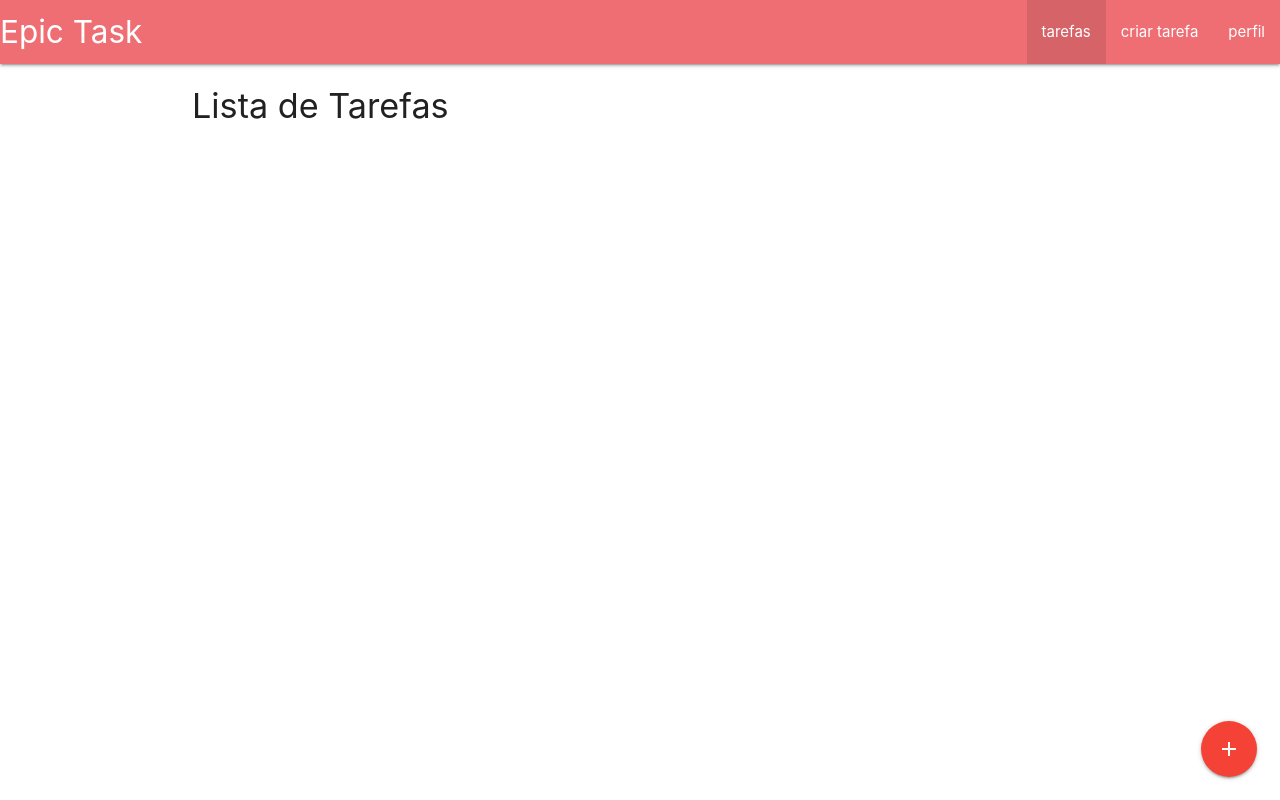
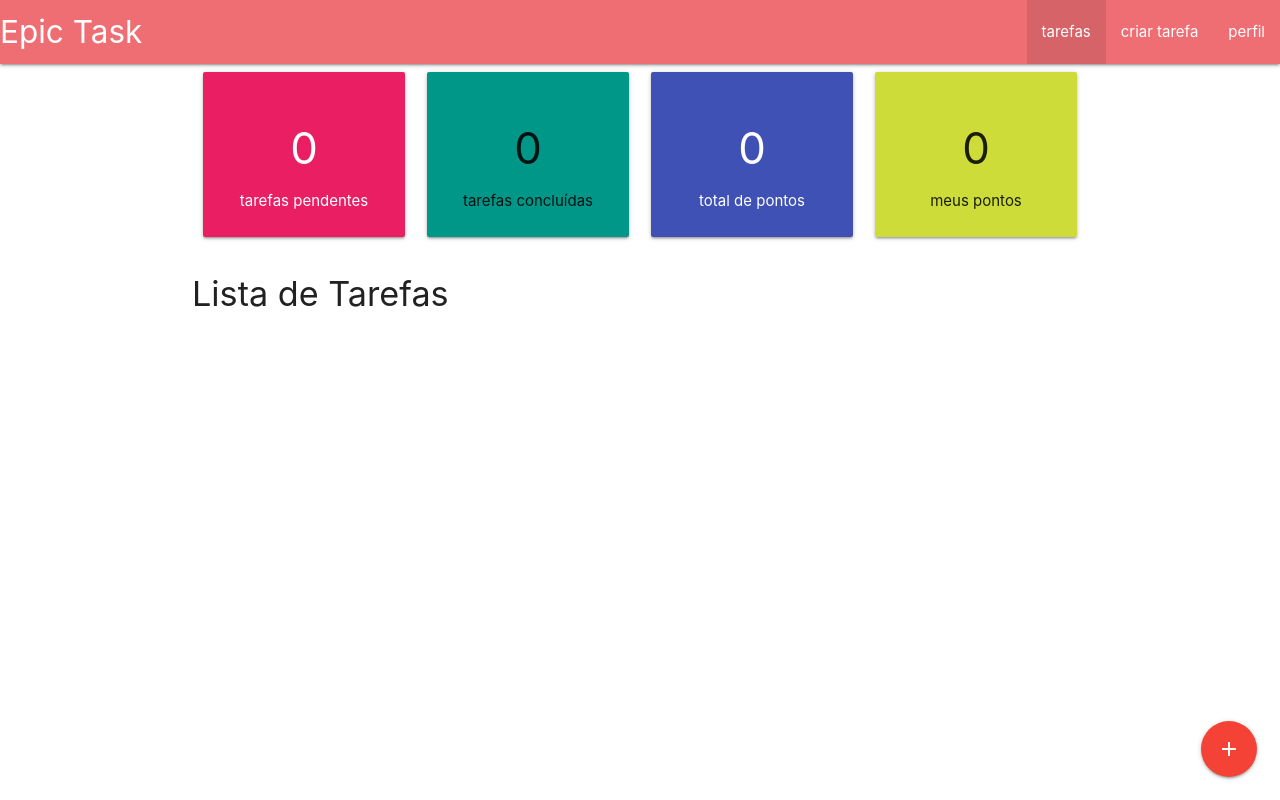
Before and after one commit to josezzin/epictask-web-1, a plain HTML site: page index.html in a window 1280 px wide. Drawn offline with nearby package versions, Linux system fonts and the light colour scheme.

Commit message:
dashboard

```diff
--- a/assets/js/apagar.js
+++ b/assets/js/apagar.js
@@ -3,4 +3,5 @@ function apagar(id){
     const tarefas_filtradas = tarefas.filter(tarefa => tarefa.id !== id)
     localStorage.setItem("tarefas", JSON.stringify(tarefas_filtradas) )
     atualizar()
+    calcularEstatisticas()
 }
--- a/assets/js/cadastrar.js
+++ b/assets/js/cadastrar.js
@@ -15,4 +15,5 @@ document.querySelector("#botao-cadastrar").addEventListener("click", () => {
     localStorage.setItem("tarefas", JSON.stringify( tarefas ))
 
     window.location.href = "index.html"
+    calcularEstatisticas()
 })
--- a/assets/js/concluir.js
+++ b/assets/js/concluir.js
@@ -4,4 +4,5 @@ function concluir(id){
     tarefa.concluida = true
     localStorage.setItem("tarefas", JSON.stringify(tarefas) )
     atualizar()
+    calcularEstatisticas()
 }
--- /dev/null
+++ b/assets/js/dashboard.js
@@ -0,0 +1,21 @@
+
+function calcularEstatisticas(){
+    const tarefas = JSON.parse(localStorage.getItem("tarefas")) || []
+    const pendentes = tarefas.filter(t => t.concluida == false)
+    const qtdePendente = pendentes.length
+    document.querySelector("#qtde-pendente").innerHTML = qtdePendente
+
+    const concluidas = tarefas.filter(t => t.concluida == true)
+    const qtdeConcluida = concluidas.length
+    document.querySelector("#qtde-concluida").innerHTML = qtdeConcluida
+
+    const totalPontos = tarefas.reduce((total, t) => total += +t.pontos, 0)
+    document.querySelector("#total-pontos").innerHTML = totalPontos
+
+    const meusPontos = concluidas.reduce((total, t) => total += +t.pontos, 0)
+    document.querySelector("#meus-pontos").innerHTML = meusPontos
+
+
+}
+
+calcularEstatisticas()
--- a/index.html
+++ b/index.html
@@ -8,6 +8,7 @@
     <script src="./assets/js/carregar.js"></script>
     <script src="./assets/js/apagar.js" defer></script>
     <script src="./assets/js/concluir.js" defer></script>
+    <script src="./assets/js/dashboard.js" defer></script>
     <title>EpicTask</title>
 </head>
 <body>
@@ -24,6 +25,33 @@
       </nav>
 
       <main class="container">
+        <div class="row">
+          <div class="col s12 m6 l3">
+            <div class="card-panel center pink white-text">
+              <h3 id="qtde-pendente">0</h3>
+              <span>tarefas pendentes</span>
+            </div>
+          </div>
+          <div class="col s12 m6 l3">
+            <div class="card-panel center teal">
+              <h3 id="qtde-concluida">0</h3>
+              <span>tarefas concluídas</span>
+            </div>
+          </div>
+          <div class="col s12 m6 l3">
+            <div class="card-panel center indigo white-text">
+              <h3 id="total-pontos">0</h3>
+              <span>total de pontos</span>
+            </div>
+          </div>
+          <div class="col s12 m6 l3">
+            <div class="card-panel center lime ">
+              <h3 id="meus-pontos">4</h3>
+              <span>meus pontos</span>
+            </div>
+          </div>
+        </div>
+
         <h4>Lista de Tarefas</h4>
 
         <div class="row" id="lista-tarefas">
```
